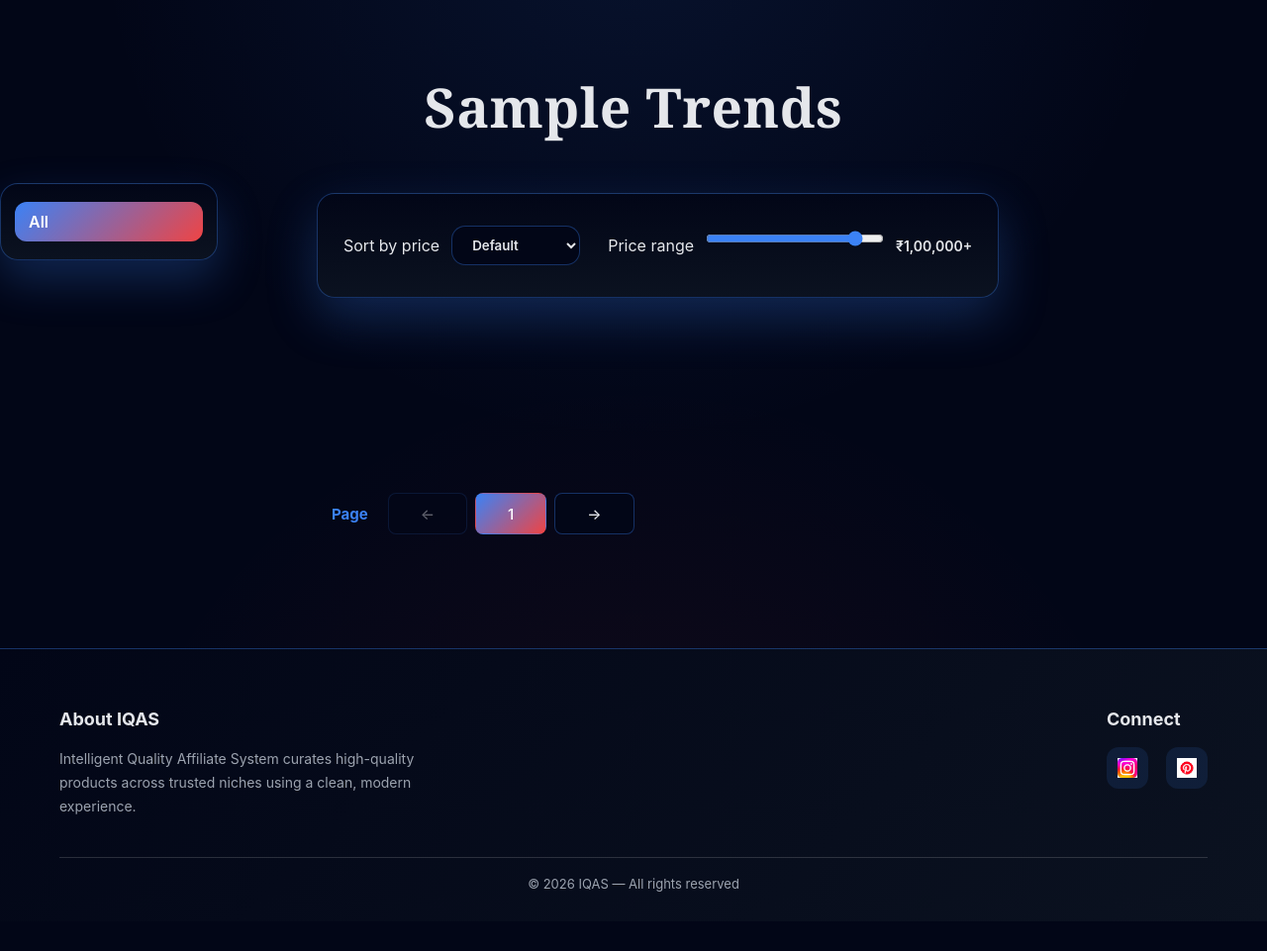
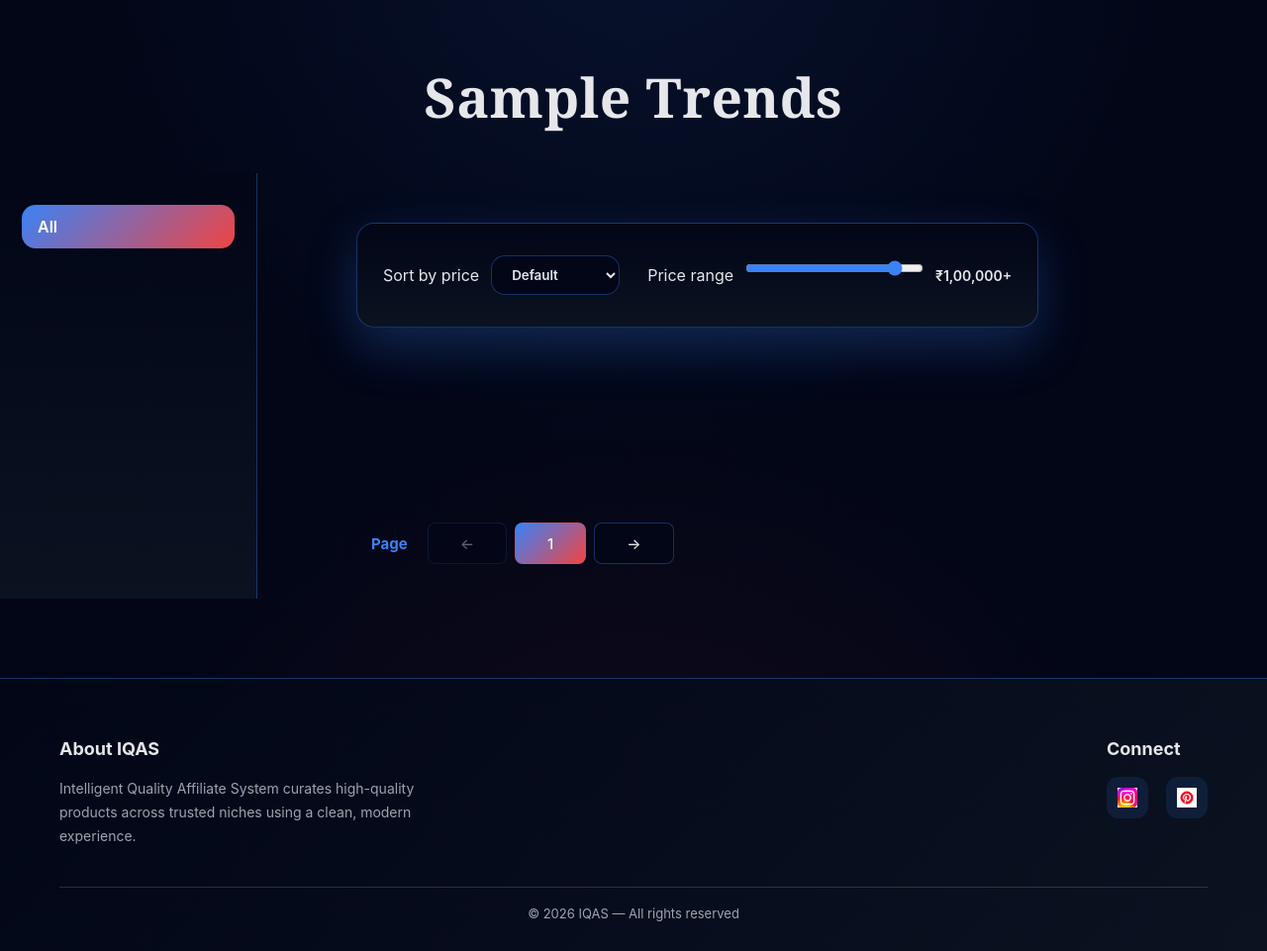
Before and after one commit to mirzaasim2001/iqas_2001, a Flask app: a page that uses templates/niche.html in a window 1280 px wide. Shown: the part 98-1059 px from the top of the page at 99% size. Before the commit the page ends 999 px from the top, so only its background shows below. Run offline with Flask 3, Linux system fonts and the light colour scheme; data that the repository does not hold is empty.

```diff
--- a/static/style.css
+++ b/static/style.css
@@ -284,34 +284,98 @@ section h3 {
 
 .niche-layout {
     display: grid;
-    grid-template-columns: 220px 1fr;
+    grid-template-columns: 260px 1fr;
     gap: 40px;
-    align-items: start;
-}
+    align-items: stretch;   /* 🔑 sidebar matches content height */
+}
+
+/* NICHE PAGE – full width layout */
+.niche-layout {
+    max-width: none;
+    margin: 0;
+}
+
+.niche-layout {
+    margin-top: -140px; /* equals header visual height */
+    padding-top: 140px; /* keeps content readable */
+}
+
+
+.niche-main {
+    padding-top: 40px;
+}
+
+
+.page-header {
+    text-align: center;
+    padding: 70px 60px 40px;
+}
+
+
+.page-header {
+    position: relative;
+    z-index: 5;
+    text-align: center;
+    padding: 60px 60px 40px;
+    pointer-events: none; /* purely visual */
+}
+
 
 /* LEFT SIDEBAR */
 .sub-niche-panel {
     background: linear-gradient(180deg, #020617, #0b1220);
-    border-radius: 18px;
-    padding: 18px 14px;
+    padding: 32px 22px;
+
     display: flex;
     flex-direction: column;
-    gap: 10px;
-    box-shadow: 0 20px 45px rgba(59,130,246,0.25);
-    position: sticky;
-    top: 120px;
-    border: 1px solid var(--blue-border);
+    gap: 14px;
+
+    border-right: 1px solid var(--blue-border);
+    border-radius: 0;
+    box-shadow: none;
+
+    align-self: stretch;
+    overflow-y: auto;
+}
+
+.sub-niche-panel {
+    overflow-y: auto;   /* only triggers if content exceeds page */
 }
 
 /* LINKS */
 .sub-niche-panel a {
-    padding: 10px 14px;
-    border-radius: 12px;
+    padding: 12px 16px;
+    border-radius: 14px;
     text-decoration: none;
     font-weight: 600;
     color: var(--text-main);
-    transition: background 0.2s, transform 0.15s;
-}
+    transition: background 0.2s ease, transform 0.15s ease;
+}
+
+@media (max-width: 900px) {
+    .sub-niche-panel {
+        position: relative;
+        height: auto;
+        flex-direction: row;
+        overflow-x: auto;
+        border-radius: 18px;
+    }
+}
+
+.sub-niche-panel a:hover {
+    background: rgba(59,130,246,0.18);
+    transform: translateX(6px);
+}
+
+.sub-niche-panel a.active {
+    background: linear-gradient(
+        135deg,
+        var(--blue-primary),
+        var(--blue-accent)
+    );
+    color: #ffffff;
+}
+
 
 /* HOVER */
 .sub-niche-panel a:hover {
--- a/templates/niche.html
+++ b/templates/niche.html
@@ -1,9 +1,9 @@
 {% extends "base.html" %}
 {% block content %}
 
-<section class="page-header">
+<div class="page-header">
     <h1>{{ niche | capitalize }} Trends</h1>
-</section>
+</div>
 
 <div class="niche-layout">
 
```
